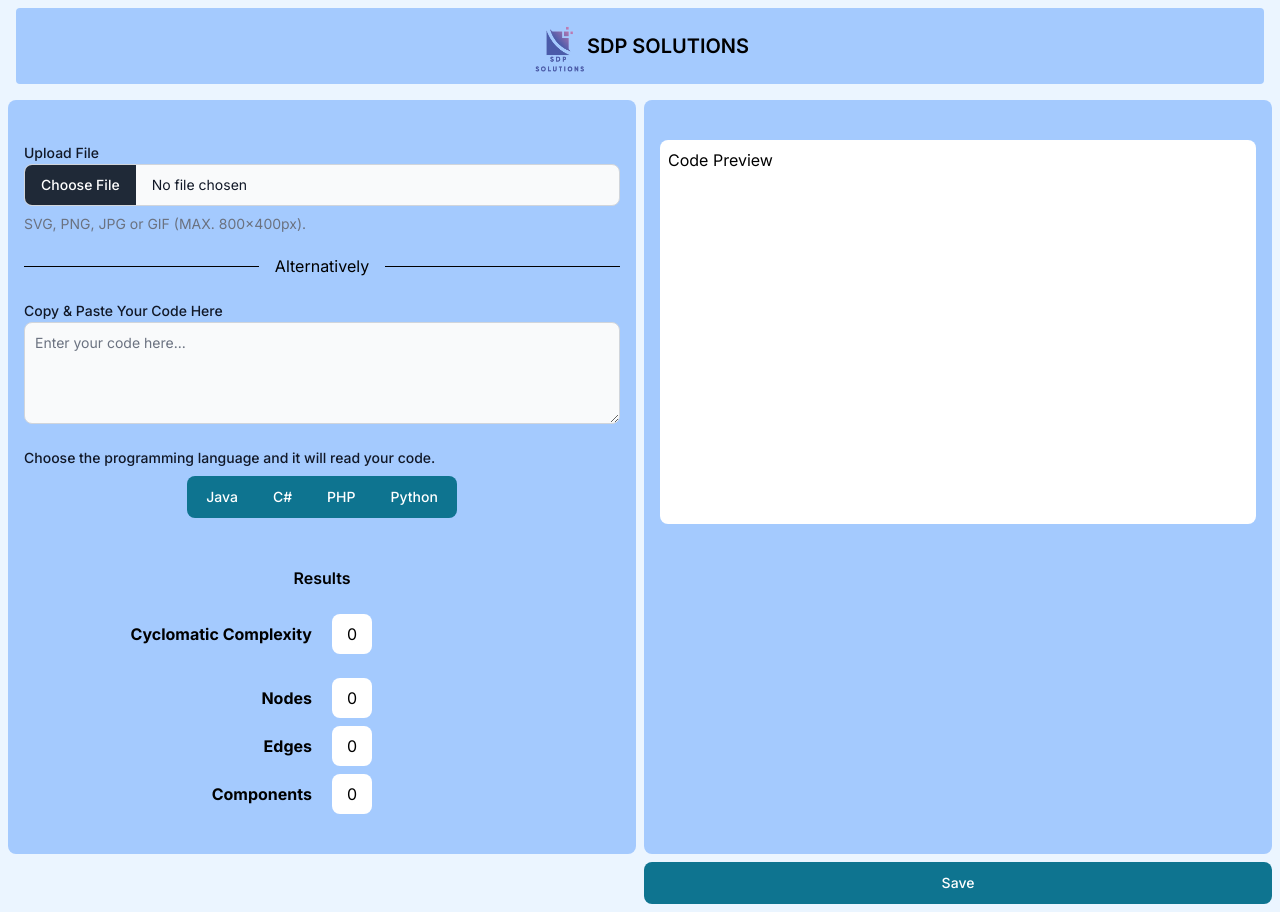
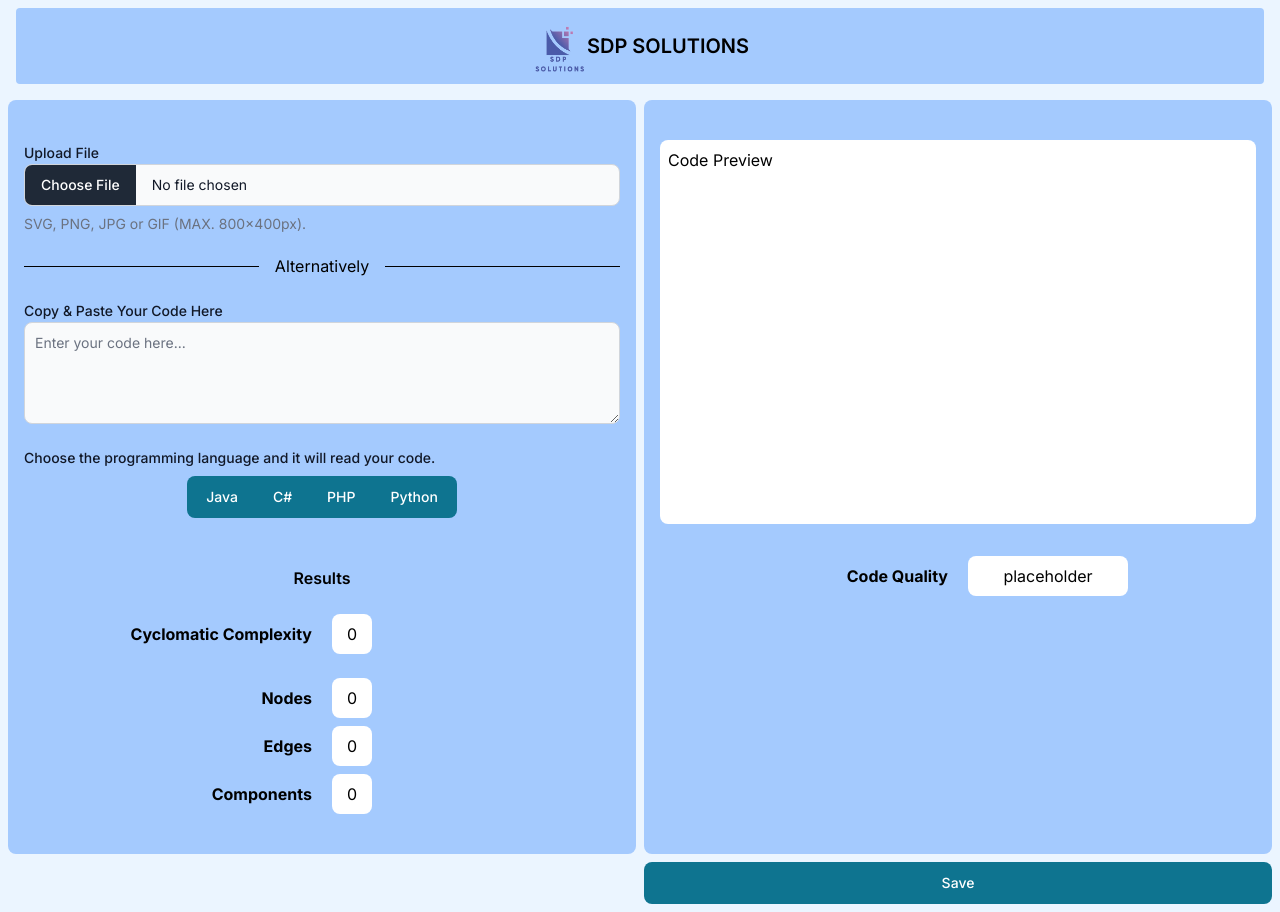
Before and after one commit to SnoodieTheSnoople/sdp-solutions-xp, a Next.js app: page / in a window 1280 px wide. Built offline with nearby package versions, Linux system fonts and the light colour scheme.

Commit message:
Added non-functional code quality label.

```diff
--- a/src/app/page.js
+++ b/src/app/page.js
@@ -1,4 +1,3 @@
-import Link from 'next/link';
 import { Button, ButtonGroup, Label } from 'flowbite-react';
 import NavbarComponent from '@/components/navbar';
 import FileUploadComponent from '@/components/fileUpload';
@@ -71,6 +70,15 @@ export default function Home() {
             <p>Code Preview</p>
             {/* INSERT READ CODE HERE */}
           </div>
+
+          <br></br>
+
+          <div className='grid grid-cols-2'>
+            <div className="col-span-2 grid grid-cols-2 gap-5 pt-2">
+              <p className="flex items-center justify-end font-bold">Code Quality</p>
+              <p className="flex items-center justify-center bg-white rounded-lg w-40 h-10" id="codeQuality">placeholder</p>
+            </div>
+          </div>
         </div>
         <Button className='w-full col-start-2'>Save</Button>
       </div>
```
